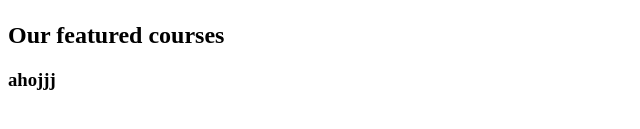
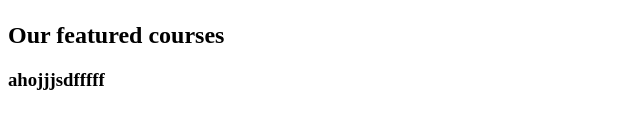
Before and after one commit to ambros226/Project-1, a plain HTML site: page index.html in a window 1280 px wide. Shown: the part 579-708 px from the top of the page, 0-640 px from the left. Drawn offline with Linux system fonts and the light colour scheme.

Commit message:
holub miluju

```diff
--- a/index.html
+++ b/index.html
@@ -61,7 +61,7 @@
     <section>
         <article>
          <h1>
-             ahojjj
+             ahojjjsdfffff
          </h1>
         </article>
     </section>
```
